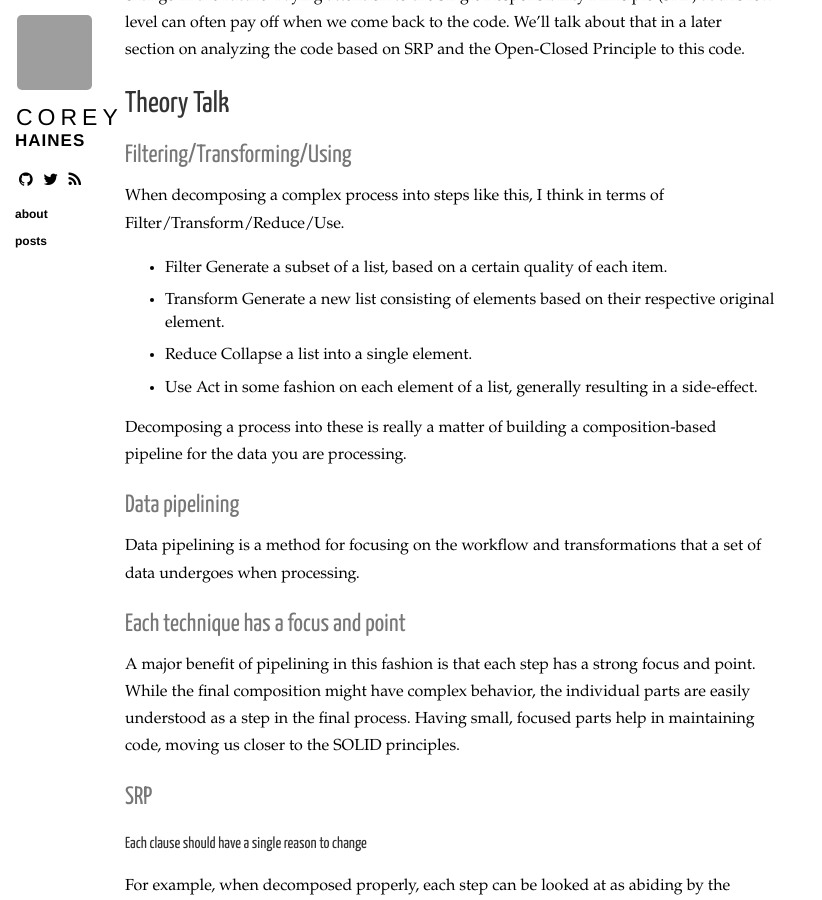
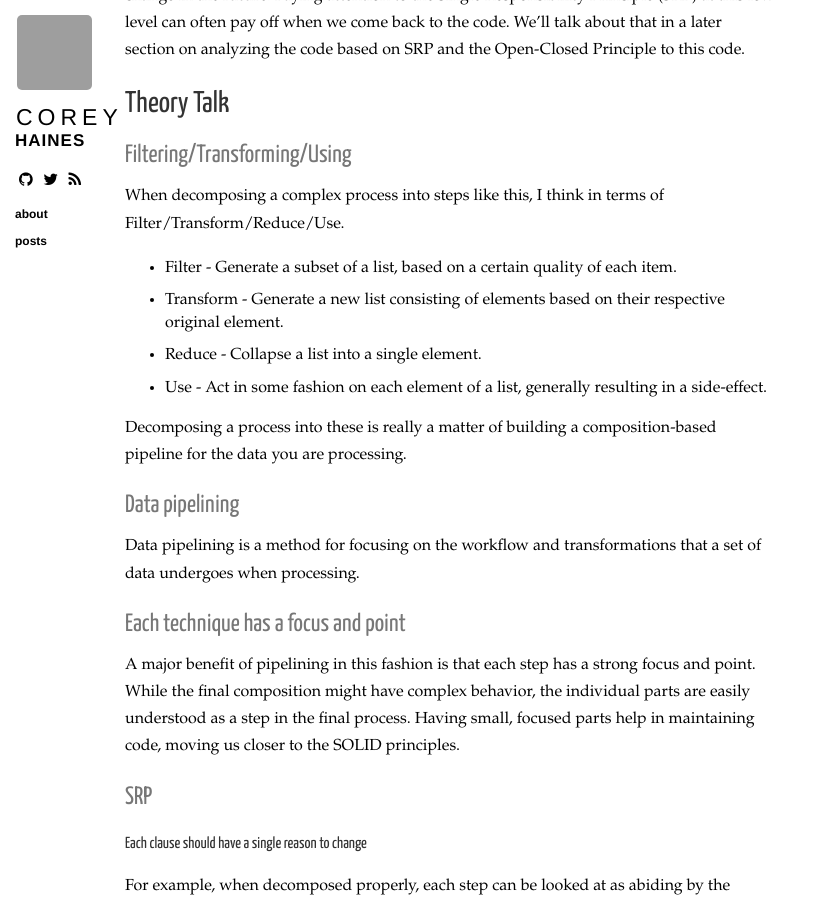
Before and after one commit to coreyhaines/coreyhaines.github.io, a Jekyll site: the page built from _posts/2013-09-22-iteration-styles.markdown, in a window 1280 px wide and 900 px high, scrolled down 5867 px. Shown: the whole window, without its empty margins (0-822 px from the left). Built offline with Jekyll 4.4.1, drawn with Linux system fonts in a browser that asks for light colours; nearby versions of some CDN libraries; Markdown is read by kramdown in place of the engine named in the settings; comment, search, counter and statistics services are not loaded; grey boxes are pictures that could not be loaded.

```diff
--- a/_posts/2013-09-22-iteration-styles.markdown
+++ b/_posts/2013-09-22-iteration-styles.markdown
@@ -187,14 +187,10 @@ One argument for taking the last decoupling step is that it will make the code e
 
 When decomposing a complex process into steps like this, I think in terms of Filter/Transform/Reduce/Use.
 
-* Filter
-Generate a subset of a list, based on a certain quality of each item.
-* Transform
-Generate a new list consisting of elements based on their respective original element.
-* Reduce
-Collapse a list into a single element.
-* Use
-Act in some fashion on each element of a list, generally resulting in a side-effect.
+* Filter - Generate a subset of a list, based on a certain quality of each item.
+* Transform - Generate a new list consisting of elements based on their respective original element.
+* Reduce - Collapse a list into a single element.
+* Use - Act in some fashion on each element of a list, generally resulting in a side-effect.
 
 Decomposing a process into these is really a matter of building a composition-based pipeline for the data you are processing.
 
```
